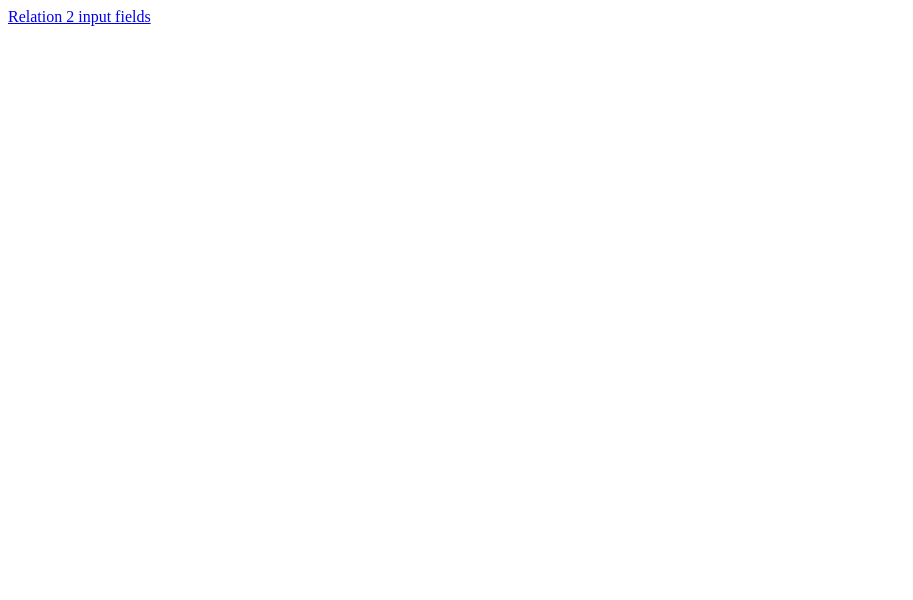
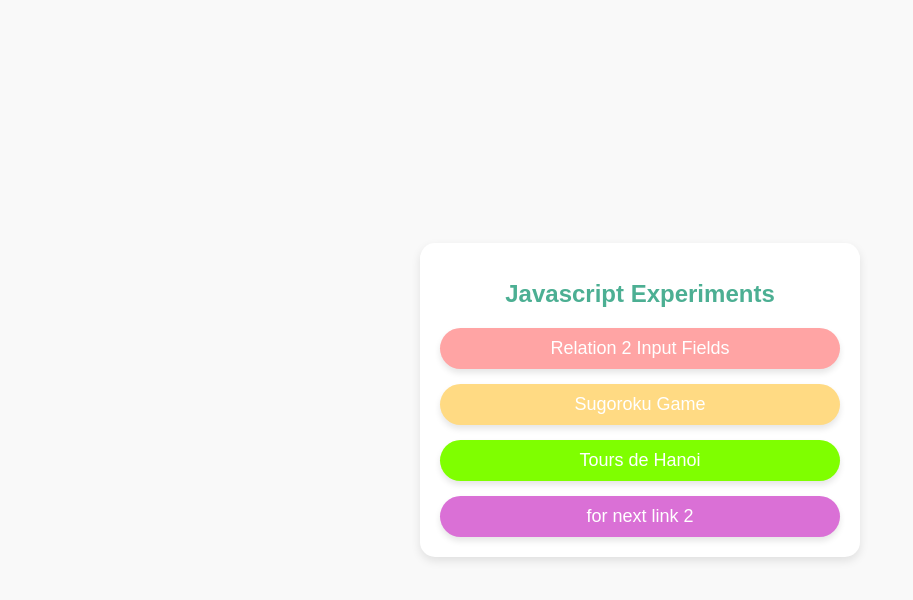
Before and after one commit to Cavacan/JS_experiments, a plain HTML site: page index.html in a window 1280 px wide. Shown: the whole page, without its empty margins (0-913 px from the left). Drawn offline with Linux system fonts and the light colour scheme.

Commit message:
repaire indexPage

```diff
--- a/index.html
+++ b/index.html
@@ -4,8 +4,15 @@
   <meta charset="UTF-8">
   <meta name="viewport" content="width=device-width, initial-scale=1.0">
   <title>Javascript Experiments</title>
+  <link rel="stylesheet" href="style/index.css">
 </head>
-<body>
-  <a href="input_2.html">Relation 2 input fields</a>
-</body>
+<div class="container">
+  <h1 class="title">Javascript Experiments</h1>
+  <div class="links">
+    <a href="input_2.html" class="link">Relation 2 Input Fields</a>
+    <a href="sugoroku.html" class="link">Sugoroku Game</a>
+    <a href="hanoi.html" class="link">Tours de Hanoi</a>
+    <a href="blank.html" class="link">for next link 2</a>
+  </div>
+</div>
 </html>
--- /dev/null
+++ b/style/index.css
@@ -0,0 +1,75 @@
+/* General Styles */
+body {
+  font-family: 'Arial', sans-serif;
+  background-color: #f9f9f9;
+  margin: 0;
+  padding: 0;
+  display: flex;
+  justify-content: center;
+  align-items: center;
+  height: 100vh;
+  color: #333;
+}
+
+/* Container for content */
+.container {
+  text-align: center;
+  padding: 20px;
+  background: #ffffff;
+  box-shadow: 0px 4px 10px rgba(0, 0, 0, 0.1);
+  border-radius: 15px;
+  width: 80%;
+  max-width: 400px;
+}
+
+/* Title styling */
+.title {
+  font-size: 24px;
+  color: #4caf93;
+  margin-bottom: 20px;
+}
+
+/* Link styles */
+.links {
+  display: flex;
+  flex-direction: column;
+  gap: 15px;
+}
+
+.link {
+  text-decoration: none;
+  font-size: 18px;
+  color: #ffffff;
+  background-color: #82caff;
+  padding: 10px 20px;
+  border-radius: 50px;
+  box-shadow: 0px 4px 6px rgba(0, 0, 0, 0.1);
+  transition: transform 0.2s ease, box-shadow 0.2s ease;
+}
+
+.link:hover {
+  transform: translateY(-3px);
+  box-shadow: 0px 6px 8px rgba(0, 0, 0, 0.15);
+}
+
+.link:active {
+  transform: translateY(0);
+  box-shadow: 0px 4px 6px rgba(0, 0, 0, 0.1);
+}
+
+/* Link individual colors */
+.link:nth-child(1) {
+  background-color: #ffa4a4;
+}
+
+.link:nth-child(2) {
+  background-color: #ffda83;
+}
+
+.link:nth-child(3) {
+  background-color:chartreuse;
+}
+
+.link:nth-child(4) {
+  background-color:orchid;
+}
```
